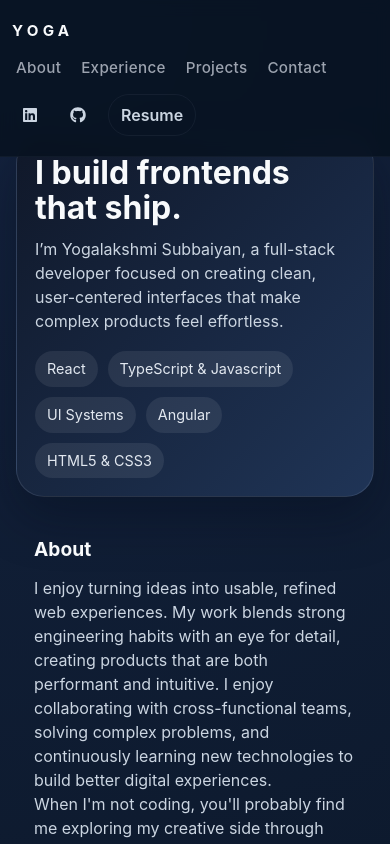
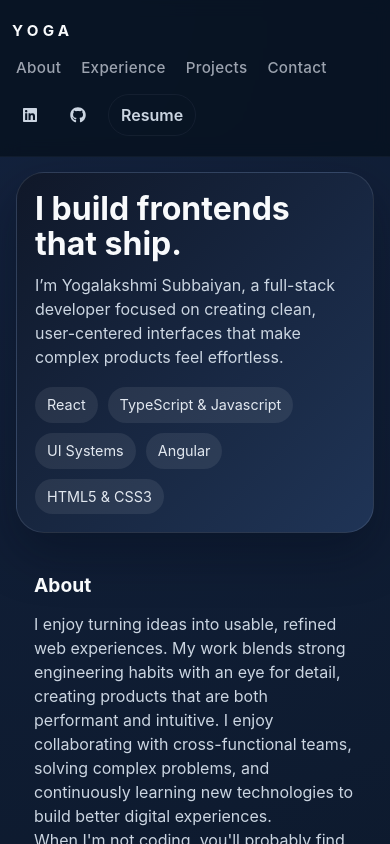
Before and after one commit to YogalakshmiSubbaiyan/portfolio, a React (Vite) app: page / in a window 390 px wide. Shown: the top 844 px of the page. Built offline with nearby package versions, Linux system fonts and the light colour scheme.

Commit message:
Updated responsive web pages for mobile

```diff
--- a/src/App.css
+++ b/src/App.css
@@ -173,4 +173,12 @@ html {
   .top-actions {
     justify-content: flex-start;
   }
+
+  .page-shell {
+    padding-top: 140px;
+  }
+
+  html {
+    scroll-padding-top: 140px;
+  }
 }
--- a/src/mainComponent/mainComponent.css
+++ b/src/mainComponent/mainComponent.css
@@ -10,7 +10,8 @@
   display: grid;
   grid-template-columns: 1.5fr 0.8fr;
   gap: 20px;
-  padding: 32px;
+  margin-top: 10px;
+  padding: 40px 32px 32px;
   border-radius: 28px;
   background: linear-gradient(135deg, rgba(16, 24, 40, 0.95), rgba(33, 54, 89, 0.95));
   border: 1px solid rgba(148, 163, 184, 0.18);
@@ -220,6 +221,8 @@
 @media (max-width: 940px) {
   .hero-section {
     grid-template-columns: 1fr;
+    margin-top: 16px;
+    padding: 44px 24px 24px;
   }
 
   .skills-grid {
```
